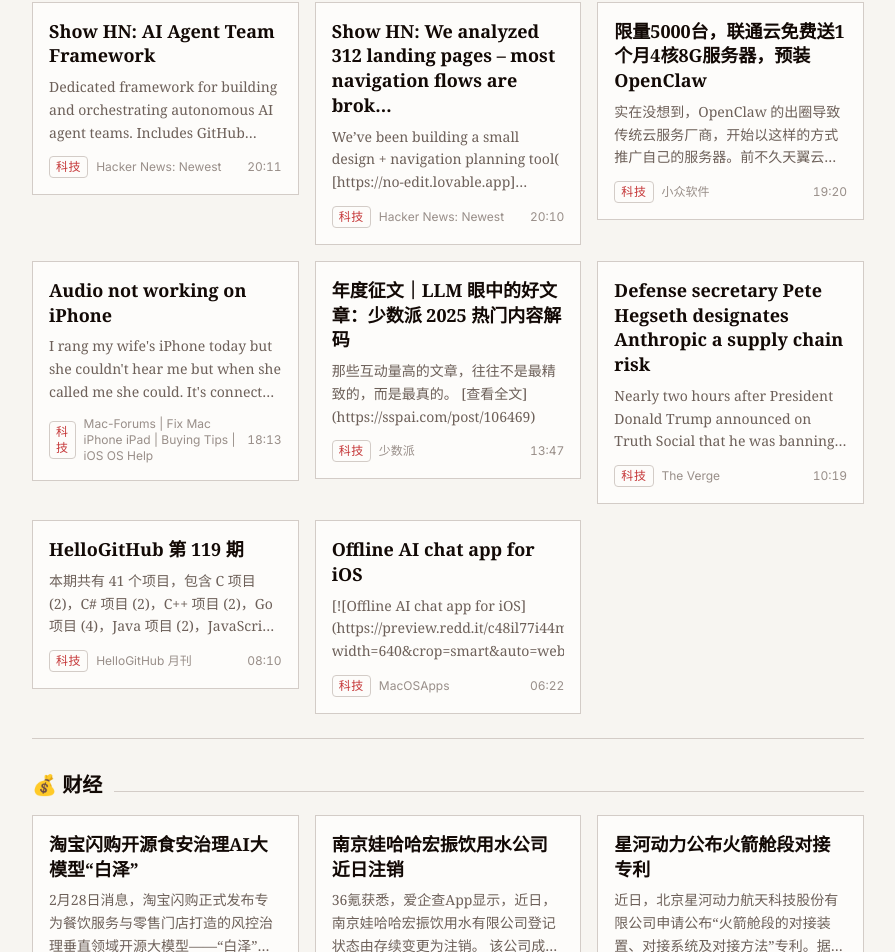
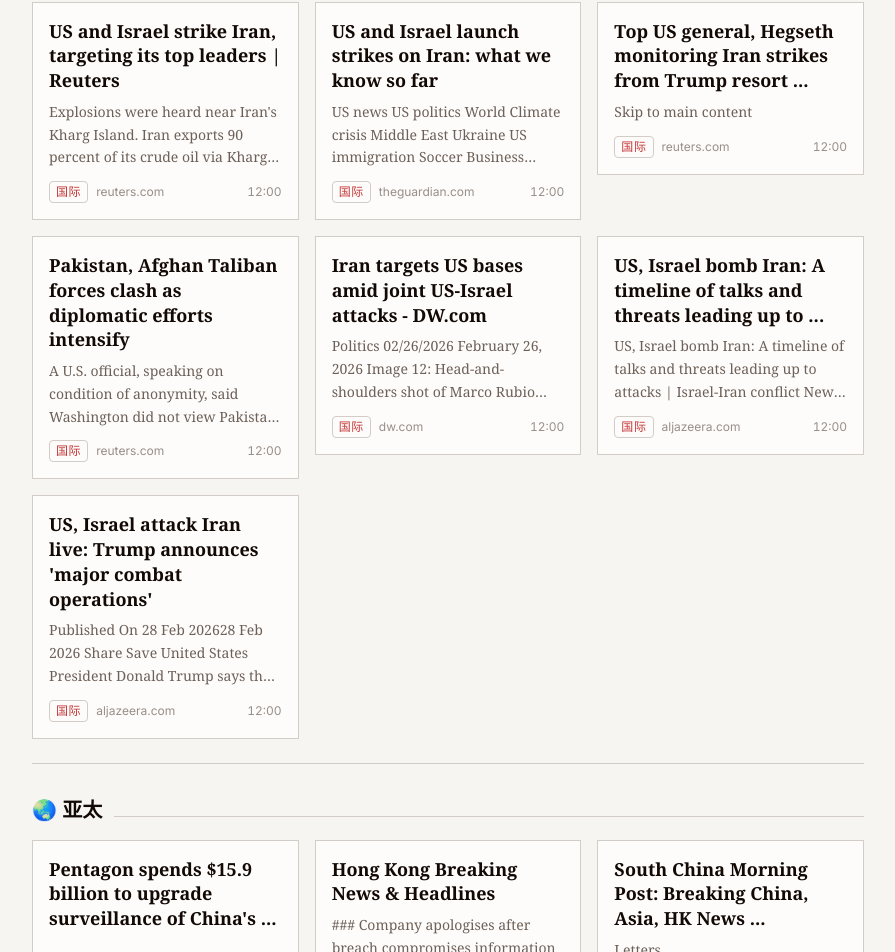
Before and after one commit to trynewthin/VercelWeb, a React (Vite) app in the folder dailynews/: page / in a window 1280 px wide. Shown: the part 583-1535 px from the top of the page, without its empty margins (192-1087 px from the left). Built offline with nearby package versions, Linux system fonts and the light colour scheme.

Commit message:
📰 update daily news 2026-02-28

```diff
--- a/dailynews/public/news.yaml
+++ b/dailynews/public/news.yaml
@@ -1,194 +1,113 @@
 sections:
   - name: 🔥 头条
     items:
-      - title: Inside the Sacred Valley Ceramics Studio Referencing Ancient Peruvian P…
-        summary: "![Inside the Sacred Valley Ceramics Studio Referencing Ancient Peruvian Practices](https://www.thisiscolossal.com/wp-content/uploads/2026/0…"
-        source: Colossal
-        time: "20:28"
-        url: "https://www.thisiscolossal.com/2026/02/ceramicas-seminario-sacred-valley-peru/"
+      - title: A world on edge as Trump bombs Iran and triggers war in the Middle ...
+        summary: "Explosions in Tehran, Iran, after US and Israeli strikes, 28 February 2026. Photograph: Noor Pictures/Shutterstock “Trump poses an exponentially greater danger to Americans and th…"
+        source: theguardian.com
+        time: "12:00"
+        url: "https://www.theguardian.com/commentisfree/2026/feb/28/donald-trump-bombs-iran-war-middle-east"
+
+  - name: 🌍 国际
+    items:
+      - title: US and Israel strike Iran, targeting its top leaders | Reuters
+        summary: Explosions were heard near Iran's Kharg Island. Iran exports 90 percent of its crude oil via Kharg, for shipping through the narrow Strait of Hormuz. Global airlines cancelled fli…
+        source: reuters.com
+        time: "12:00"
+        tag: 国际
+        url: "https://www.reuters.com/business/aerospace-defense/israel-us-launch-strikes-iran-2026-02-28/"
+      - title: "US and Israel launch strikes on Iran: what we know so far"
+        summary: "US news US politics World Climate crisis Middle East Ukraine US immigration Soccer Business Environment Tech Science Newsletters The Filter Wellness Image 2: A plume of smoke rise…"
+        source: theguardian.com
+        time: "12:00"
+        tag: 国际
+        url: "https://www.theguardian.com/world/2026/feb/28/us-israel-launch-strikes-attack-iran-what-we-know-so-far-latest"
+      - title: Top US general, Hegseth monitoring Iran strikes from Trump resort ...
+        summary: Skip to main content # Top US general, Hegseth monitoring Iran strikes from Trump resort, person familiar says By Reuters Aftermath of strike in Tehran Smoke rises following an ex…
+        source: reuters.com
+        time: "12:00"
+        tag: 国际
+        url: "https://www.reuters.com/world/us/top-us-general-hegseth-monitoring-iran-strikes-trump-resort-person-familiar-says-2026-02-28/"
+      - title: Pakistan, Afghan Taliban forces clash as diplomatic efforts intensify
+        summary: A U.S. official, speaking on condition of anonymity, said Washington did not view Pakistan as the aggressor in the latest escalation and that Islamabad was under pressure to addre…
+        source: reuters.com
+        time: "12:00"
+        tag: 国际
+        url: "https://www.reuters.com/world/asia-pacific/pakistan-afghan-taliban-forces-clash-diplomatic-efforts-intensify-2026-02-28/"
+      - title: Iran targets US bases amid joint US‑Israel attacks - DW.com
+        summary: "Politics 02/26/2026 February 26, 2026 Image 12: Head-and-shoulders shot of Marco Rubio speaking in a dark-blue jacket and red tie, with the stars on part of an American flag visib…"
+        source: dw.com
+        time: "12:00"
+        tag: 国际
+        url: "https://www.dw.com/en/iran-targets-us-bases-amid-joint-usisrael-attacks/live-76161011"
+      - title: "US, Israel bomb Iran: A timeline of talks and threats leading up to ..."
+        summary: "US, Israel bomb Iran: A timeline of talks and threats leading up to attacks | Israel-Iran conflict News | Al Jazeera Advertisement Skip linksSkip to Content , barring its inspecto…"
+        source: aljazeera.com
+        time: "12:00"
+        tag: 国际
+        url: "https://www.aljazeera.com/news/2026/2/28/us-israel-bomb-iran-a-timeline-of-talks-and-threats-leading-up-to-attacks"
+      - title: "US, Israel attack Iran live: Trump announces 'major combat operations'"
+        summary: Published On 28 Feb 202628 Feb 2026 Share Save United States President Donald Trump says the US has begun “major combat operations” in Iran after Israel also said it ⁠had launched…
+        source: aljazeera.com
+        time: "12:00"
+        tag: 国际
+        url: "https://www.aljazeera.com/news/liveblog/2026/2/28/live-israel-launches-attacks-on-iran-multiple-explosions-heard-in-tehran"
+
+  - name: 🌏 亚太
+    items:
+      - title: Pentagon spends $15.9 billion to upgrade surveillance of China's ...
+        summary: "Updated Feb 28, 2026, 10:40 AM WASHINGTON - The Pentagon plans to spend an additional US$12.6 billion (S$15.9 billion) to improve surveillance of China’s military manoeuvres, subm…"
+        source: straitstimes.com
+        time: "12:00"
+        tag: 亚太
+        url: "https://www.straitstimes.com/world/united-states/pentagon-spends-15-9-billion-to-upgrade-surveillance-of-chinas-subs-satellites?ref=latest"
+      - title: Hong Kong Breaking News & Headlines
+        summary: "### Company apologises after breach compromises information about staff, annual pass holders, suppliers and tenants at Ngong Ping Village. ## Society ## Hong Kong to offer 9 resid…"
+        source: scmp.com
+        time: "12:00"
+        tag: 亚太
+        url: "https://www.scmp.com/news/hong-kong"
+      - title: "South China Morning Post: Breaking China, Asia, HK News ..."
+        summary: Letters ## Editorial | As China takes to robots, human touch needed more than ever SCMP Editorial February 25, 2026 ## Diplomacy ## Breaking | In meeting with Merz, Xi urges effor…
+        source: scmp.com
+        time: "12:00"
+        tag: 亚太
+        url: "https://www.scmp.com/"
+      - title: Asia Breaking News & Headlines
+        summary: "## Lifestyle & Culture ## Row over speakers on Indonesian ‘island of 1,000 mosques’ sparks debate on rules ### A New Zealander’s disruption of a prayer session over the use of lou…"
+        source: scmp.com
+        time: "12:00"
+        tag: 亚太
+        url: "https://www.scmp.com/news/asia"
+
+  - name: 🇨🇳 中国
+    items:
+      - title: "8:00 am, Kr 36 | After Yonghui learned from Fat Donglai, it still loses…"
+        summary: After introducing policies such as the "Seven-Year Ultra-Low Interest Rate" and "Five-Year Zero Interest Rate," Tesla China has rolled out a subsidy program for some models. On Ja…
+        source: eu.36kr.com
+        time: "12:00"
+        tag: 🇨🇳 中国
+        url: "https://eu.36kr.com/en/p/3655490995576964"
+      - title: "8:00 YidianZixun Minute: Xibei Closes 102 Stores, Jia Guolong's ..."
+        summary: of banks have shown signs of stabilizing. In 2026, a large amount of long - term deposits with terms of 3 - year and 5 - year will mature. This time, the reduction of interest rat…
+        source: eu.36kr.com
+        time: "12:00"
+        tag: 🇨🇳 中国
+        url: "https://eu.36kr.com/en/p/3641337324949125"
+
+  - name: 💰 财经
+    items:
+      - title: German inflation unexpectedly dips to 2% in February - Reuters
+        summary: Real wages continued to recover, up 1.9% in 2025 and 2.9% in 2024, but were still below the level seen in 2019 as the inflation shocks after the start of the pandemic and Russia's…
+        source: reuters.com
+        time: "12:00"
+        tag: 财经
+        url: "https://www.reuters.com/world/europe/german-unemployment-stays-above-3-million-weak-economy-takes-toll-2026-02-27/"
 
   - name: 💻 科技
     items:
-      - title: "Show HN: AI Agent Team Framework"
-        summary: Dedicated framework for building and orchestrating autonomous AI agent teams. Includes GitHub issue routing, multi-agent Discord coordinati…
-        source: "Hacker News: Newest"
-        time: "20:11"
+      - title: If A.I. Is a Weapon, Who Should Control It? - The New York Times
+        summary: That’s not what the Pentagon says it intends to do. Its professed concern is that it can’t embed a crucial technology into the national security architecture and then give a priva…
+        source: nytimes.com
+        time: "12:00"
         tag: 科技
-        url: "https://github.com/danilocaffaro/ai-agent-team-guide"
-      - title: "Show HN: We analyzed 312 landing pages – most navigation flows are brok…"
-        summary: "We’ve been building a small design + navigation planning tool( [https://no-edit.lovable.app](https://no-edit.lovable.app)) over the last fe…"
-        source: "Hacker News: Newest"
-        time: "20:10"
-        tag: 科技
-        url: "https://news.ycombinator.com/item?id=47194296"
-      - title: 限量5000台，联通云免费送1个月4核8G服务器，预装 OpenClaw
-        summary: 实在没想到，OpenClaw 的出圈导致传统云服务厂商，开始以这样的方式推广自己的服务器。前不久天翼云赠送了1个月的 OpenClaw 服务器（自带 AI 额度），现在联通云也来送了。 具体来说，还是 1 个月的使用时常，��...
-        source: 小众软件
-        time: "19:20"
-        tag: 科技
-        url: "https://www.appinn.com/cucloud-openclaw/"
-      - title: Audio not working on iPhone
-        summary: I rang my wife's iPhone today but she couldn't hear me but when she called me she could. It's connected to her hearing aids. Is there an ex…
-        source: Mac-Forums | Fix Mac iPhone iPad | Buying Tips | iOS OS Help
-        time: "18:13"
-        tag: 科技
-        url: "https://www.mac-forums.com/threads/audio-not-working-on-iphone.380198/"
-      - title: 年度征文｜LLM 眼中的好文章：少数派 2025 热门内容解码
-        summary: "那些互动量高的文章，往往不是最精致的，而是最真的。 [查看全文](https://sspai.com/post/106469)"
-        source: 少数派
-        time: "13:47"
-        tag: 科技
-        url: "https://sspai.com/post/106469"
-      - title: Defense secretary Pete Hegseth designates Anthropic a supply chain risk
-        summary: Nearly two hours after President Donald Trump announced on Truth Social that he was banning Anthropic products from the federal government,…
-        source: The Verge
-        time: "10:19"
-        tag: 科技
-        url: "https://www.theverge.com/policy/886632/pentagon-designates-anthropic-supply-chain-risk-ai-standoff"
-      - title: HelloGitHub 第 119 期
-        summary: 本期共有 41 个项目，包含 C 项目 (2)，C# 项目 (2)，C++ 项目 (2)，Go 项目 (4)，Java 项目 (2)，JavaScript 项目 (5)，Kotlin 项目 (2)，Python 项目 (5)，Rust 项目 (3)，Swift 项目 (3)，人…
-        source: HelloGitHub 月刊
-        time: "08:10"
-        tag: 科技
-        url: "https://hellogithub.com/periodical/volume/119"
-      - title: Offline AI chat app for iOS
-        summary: "[![Offline AI chat app for iOS](https://preview.redd.it/c48il77i44mg1.png?width=640&crop=smart&auto=webp&s=307b7a109110946311d994c4d3a5b070…"
-        source: MacOSApps
-        time: "06:22"
-        tag: 科技
-        url: "https://www.reddit.com/r/MacOSApps/comments/1rgkwe1/offline_ai_chat_app_for_ios/"
-
-  - name: 💰 财经
-    items:
-      - title: 淘宝闪购开源食安治理AI大模型“白泽”
-        summary: 2月28日消息，淘宝闪购正式发布专为餐饮服务与零售门店打造的风控治理垂直领域开源大模型——“白泽”（Ostrakon-VL），并宣布相关技术能力向全行业免费开放。 借助“白泽”大模型，外卖平台、餐饮及零售企...
-        source: 36氪
-        time: "18:01"
-        tag: 财经
-        url: "https://36kr.com/newsflashes/3702711337431170?f=rss"
-      - title: 南京娃哈哈宏振饮用水公司近日注销
-        summary: 36氪获悉，爱企查App显示，近日，南京娃哈哈宏振饮用水有限公司登记状态由存续变更为注销。 该公司成立于2015年1月，法定代表人为盛文龙，注册资本2500万元人民币，经营范围包括食品的生产和销售，食品用塑...
-        source: 36氪
-        time: "17:45"
-        tag: 财经
-        url: "https://36kr.com/newsflashes/3702683288334468?f=rss"
-      - title: 星河动力公布火箭舱段对接专利
-        summary: 近日，北京星河动力航天科技股份有限公司申请公布“火箭舱段的对接装置、对接系统及对接方法”专利。据专利摘要，本申请提供了一种火箭舱段的对接装置、对接系统及对接方法。（界面）
-        source: 36氪
-        time: "17:30"
-        tag: 财经
-        url: "https://36kr.com/newsflashes/3702677783785858?f=rss"
-      - title: DeepSeek服务出现访问异常
-        summary: DeepSeek服务今日出现访问异常，大量用户反映其网页端和App提示“服务器繁忙”或无法响应。《科创板日报》实测发现，向DeepSeek App提问后，多次反馈“请检查网络后重试”。（科创板日报）
-        source: 36氪
-        time: "17:18"
-        tag: 财经
-        url: "https://36kr.com/newsflashes/3702673025151107?f=rss"
-
-  - name: 🌍 国际
-    items:
-      - title: Tenways nearly perfects the shareable city e-bike
-        summary: Good electric bikes are expensive. So why not buy one and share it? That's the idea behind the Tenways CGO Compact e-bike I've been sharing…
-        source: The Verge
-        time: "16:00"
-        tag: 国际
-        url: "https://www.theverge.com/reviews/885040/tenways-cgo-compact-review-sharable-adaptable"
-      - title: The best instant cameras you can buy right now
-        summary: Even with the ability to take excellent photos with our phones and instantly share them across the world, there’s something magical about t…
-        source: The Verge
-        time: "08:32"
-        tag: 国际
-        url: "https://www.theverge.com/23133103/best-instant-cameras-fujifilm-polaroid-kodak"
-      - title: NASA is pushing back its plans for a Moon landing
-        summary: NASA announced at a press conference on Friday that it's delaying its plans for a Moon landing until Artemis IV in 2028. The Artemis III mi…
-        source: The Verge
-        time: "07:11"
-        tag: 国际
-        url: "https://www.theverge.com/science/886656/nasa-artemis-moon-landing-delayed-2028"
-
-  - name: 🧩 其他
-    items:
-      - title: HP Chromebook Mini 2 Build (Prototype)
-        summary: "submitted by [/u/Late\\_Doctor7629](https://www.reddit.com/user/Late_Doctor7629) [\\[link\\]](https://www.reddit.com/gallery/1rh19ro)[\\[commen…"
-        source: ChromeOS
-        time: "20:20"
-        tag: 其他
-        url: "https://www.reddit.com/r/chromeos/comments/1rh19ro/hp_chromebook_mini_2_build_prototype/"
-      - title: When you can't escape an interface, it institutionalises you
-        summary: "Article URL: [https://timmb.com/when-you-cant-escape-an-interface/](https://timmb.com/when-you-cant-escape-an-interface/) Comments URL: [ht…"
-        source: "Hacker News: Newest"
-        time: "20:12"
-        tag: 其他
-        url: "https://timmb.com/when-you-cant-escape-an-interface/"
-      - title: Periodic Table
-        summary: "Article URL: [https://www.periodicspiral.com](https://www.periodicspiral.com) Comments URL: [https://news.ycombinator.com/item?id=47194305]…"
-        source: "Hacker News: Newest"
-        time: "20:11"
-        tag: 其他
-        url: "https://www.periodicspiral.com"
-      - title: well HP Chromebook 11 G5 EE work on a old red hp laptop
-        summary: "submitted by [/u/Suspicious-Pay-9209](https://www.reddit.com/user/Suspicious-Pay-9209) [\\[link\\]](https://i.redd.it/m8v0tbapz7mg1.jpeg)[\\[c…"
-        source: ChromeOS
-        time: "19:22"
-        tag: 其他
-        url: "https://www.reddit.com/r/chromeos/comments/1rh07bp/well_hp_chromebook_11_g5_ee_work_on_a_old_red_hp/"
-      - title: .deb files is opening new File Manager window instead of Installer in m…
-        summary: Whenever I try to install a Linux (.deb) package by double-clicking it in the Files app, the "Install with Linux" window does not appear. I…
-        source: ChromeOS
-        time: "19:14"
-        tag: 其他
-        url: "https://www.reddit.com/r/chromeos/comments/1rh02de/deb_files_is_opening_new_file_manager_window/"
-      - title: OCR Options for macOS - On Screen, In Images, On the Clipboard, In PDFs
-        summary: "[![OCR Options for macOS - On Screen, In Images, On the Clipboard, In PDFs](https://preview.redd.it/29xkufgus7mg1.jpg?width=140&height=140&…"
-        source: r/MacApps
-        time: "18:47"
-        tag: 其他
-        url: "https://www.reddit.com/r/macapps/comments/1rgzllm/ocr_options_for_macos_on_screen_in_images_on_the/"
-      - title: Riced Samsung Chromebook Plus v1 as wifi 2nd monitor
-        summary: "submitted by [/u/Blue\\_AZ](https://www.reddit.com/user/Blue_AZ) [\\[link\\]](https://www.reddit.com/gallery/1rgzhmy)[\\[comments\\]](https://ww…"
-        source: ChromeOS
-        time: "18:40"
-        tag: 其他
-        url: "https://www.reddit.com/r/chromeos/comments/1rgzhmy/riced_samsung_chromebook_plus_v1_as_wifi_2nd/"
-      - title: Messy Downloads? I’m building a free Mac utility to auto-delete files,…
-        summary: Hi everyone, I’m a student currently working on my first Mac app, and I’d love feedback from people who actually use Mac utilities. The app…
-        source: MacOSApps
-        time: "09:07"
-        tag: 其他
-        url: "https://www.reddit.com/r/MacOSApps/comments/1rgou95/messy_downloads_im_building_a_free_mac_utility_to/"
-      - title: MoePeek：轻量级划词翻译工具，基于设备端 Apple 翻译引擎，体积仅 5MB，运行内存稳定约 50MB
-        summary: 轻量原生的 macOS 菜单栏翻译工具，选中即译，纯 Swift 6 开发，设备端 Apple 翻译保护隐私，安装体积仅 5MB，后台运行内存稳定约 50MB 功能 翻译方式 划词翻译：在任意应用中选中文字，浮窗即时展示翻译结果 OCR ��...
-        source: Quick RSS 技术资源分享
-        time: "07:16"
-        tag: 其他
-        url: "https://wangchujiang.com/quick-rss/issue/299.html"
-      - title: How I Use Alter
-        summary: "[![How I Use Alter](https://preview.redd.it/2zcygt0gi4mg1.jpg?width=140&height=50&auto=webp&s=18e338de276f65171973fffcbf7b4e0c301941ae)](ht…"
-        source: r/MacApps
-        time: "07:04"
-        tag: 其他
-        url: "https://www.reddit.com/r/macapps/comments/1rgly5g/how_i_use_alter/"
-      - title: "Idea: project-based personal growth tracker - would you use it?"
-        summary: Hi everyone, I’m exploring an idea for a macOS-first app (with iPhone as secondary) and I’d really value your honest feedback before buildi…
-        source: MacOSApps
-        time: "06:02"
-        tag: 其他
-        url: "https://www.reddit.com/r/MacOSApps/comments/1rgkd9l/idea_projectbased_personal_growth_tracker_would/"
-      - title: PXL Cam Creative Virtual Camera
-        summary: "[![PXL Cam Creative Virtual Camera](https://external-preview.redd.it/dGhZhSjMsEcUkLNVlcuLmEKsisWDfZLo4fmlpund4Ys.jpeg?width=140&height=73&a…"
-        source: r/MacApps
-        time: "05:54"
-        tag: 其他
-        url: "https://www.reddit.com/r/macapps/comments/1rgk69o/pxl_cam_creative_virtual_camera/"
-      - title: Looking for a menubar or widget based apps for tracking time to submit…
-        summary: Often we need to track deadline of projects and it might get away from view unless we have apps that constantly reminds us about something.…
-        source: r/MacApps
-        time: "05:31"
-        tag: 其他
-        url: "https://www.reddit.com/r/macapps/comments/1rgjk63/looking_for_a_menubar_or_widget_based_apps_for/"
-      - title: "&#8220;For months, callers to the Washington state..."
-        summary: “For months, callers to the Washington state Department of Licensing who have requested automated service in Spanish [have instead heard an…
-        source: kottke.org
-        time: "05:08"
-        tag: 其他
-        url: "https://kottke.org/26/02/0048461-for-months-callers-to-the"
+        url: "https://www.nytimes.com/2026/02/28/opinion/artificial-intelligence-trump-hegseth-anthropic.html"
```
Also changed, not shown: dailynews/scripts/generate_from_tavily.mjs (+28 -1 lines).
